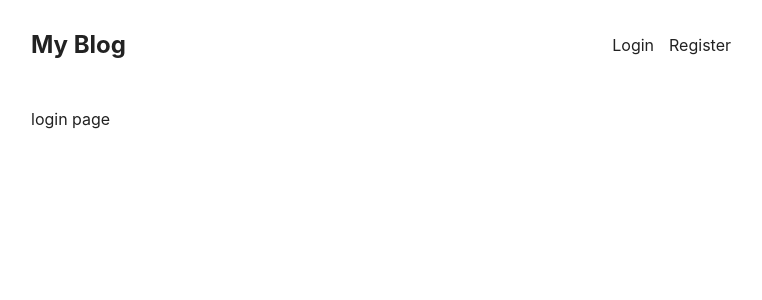
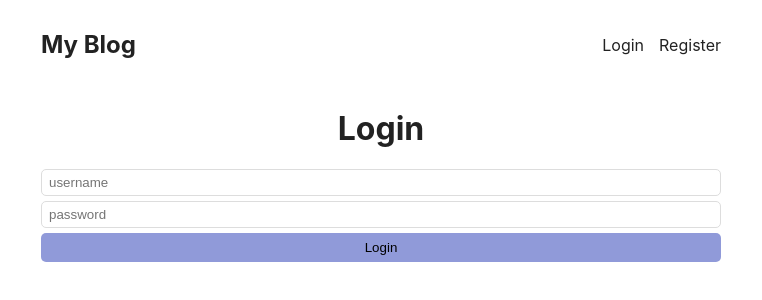
Before and after one commit to ayushh1804/blog_fs_app, a React (Create React App) app in the folder client/: page /login in a window 1280 px wide. Shown: the top 300 px of the page, without its empty margins (259-1021 px from the left). Built offline with nearby package versions, Linux system fonts and the light colour scheme.

Commit message:
login page added

```diff
--- a/client/src/App.css
+++ b/client/src/App.css
@@ -1,3 +1,6 @@
+*{
+    box-sizing: border-box;
+}
 body {
   color: #222;
 }
@@ -62,3 +65,28 @@
     line-height: 1.5rem;
 
 }
+form.login form.register{
+    max-width: 400px;
+    margin: 0 auto;
+}
+input{
+    display: block;
+    margin-bottom: 5px;
+    width: 100%;
+    padding: 5px 7px;
+    border: 1px solid #ddd;
+    border-radius: 5px;
+    background-color: #fff;
+}
+button{
+    width: 100%;
+    display: block;
+    border: 0;
+    background-color: #1025ae76;
+    border-radius: 5px;
+    padding: 7px 0;
+
+}
+form h1{
+    text-align: center;
+}
--- a/client/src/App.js
+++ b/client/src/App.js
@@ -3,6 +3,8 @@
 import Header from './Header';
 import Layout from './Layout';
 import Homepage from './Pages/Homepage';
+import LoginPage from './Pages/LoginPage';
+import RegisterPage from './Pages/RegisterPage';
 import Post from './Post';
 import { Routes, Route } from "react-router-dom";
 function App() {
@@ -10,8 +12,8 @@
     <Routes>
       <Route path='/' element={<Layout />}>
         <Route index element={<Homepage />} />
-        <Route path='/login' element={
-          <div>login page</div>} />
+        <Route path='/login' element={<LoginPage />}/>
+        <Route path='/register' element={<RegisterPage />}/>
       </Route>
     </Routes>
 
--- a/client/src/Header.js
+++ b/client/src/Header.js
@@ -8,7 +8,7 @@
         <Link to="/" className="logo">My Blog</Link>
         <nav>
           <Link to="/login">Login</Link>
-          <Link to="">Register</Link>
+          <Link to="/register">Register</Link>
         </nav>
       </header>
     )
--- /dev/null
+++ b/client/src/Pages/LoginPage.js
@@ -0,0 +1,15 @@
+import React from 'react'
+import { Form } from 'react-router-dom'
+
+const LoginPage = () => {
+  return (
+  <form className='login'>
+    <h1>Login</h1>
+    <input type="text" placeholder='username' />
+    <input type="password" placeholder='password'/>
+    <button>Login</button>
+  </form>
+  )
+}
+
+export default LoginPage
--- /dev/null
+++ b/client/src/Pages/RegisterPage.js
@@ -0,0 +1,14 @@
+import React from 'react'
+
+const RegisterPage = () => {
+  return (
+    <form className='register'>
+        <h1>Register</h1>
+    <input type="text" placeholder='username' />
+    <input type="password" placeholder='password'/>
+    <button>Register</button>
+  </form>
+  )
+}
+
+export default RegisterPage
```
